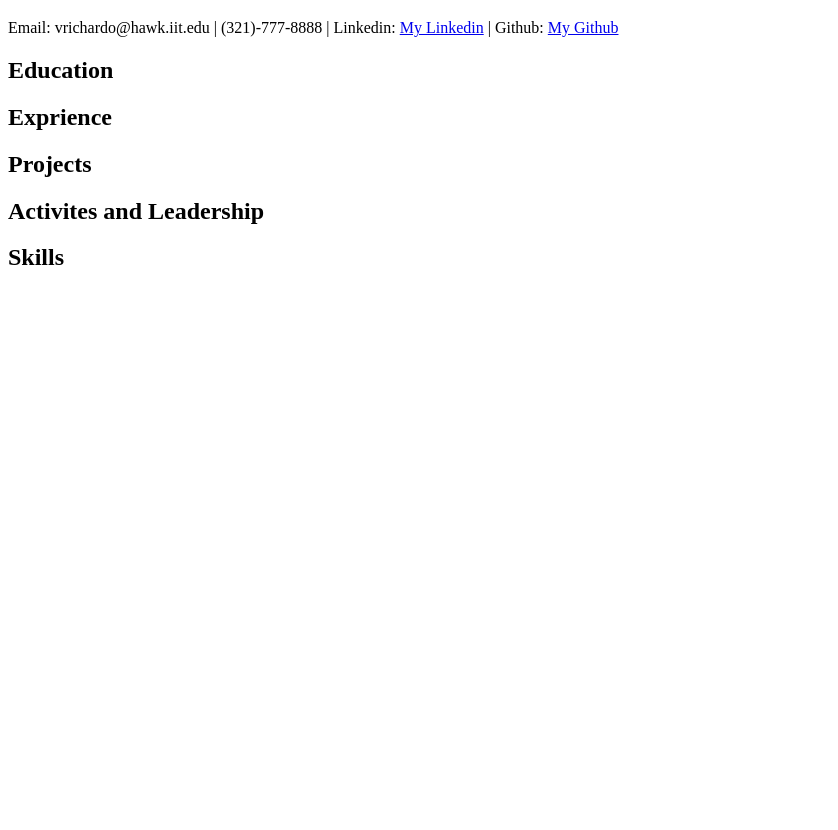
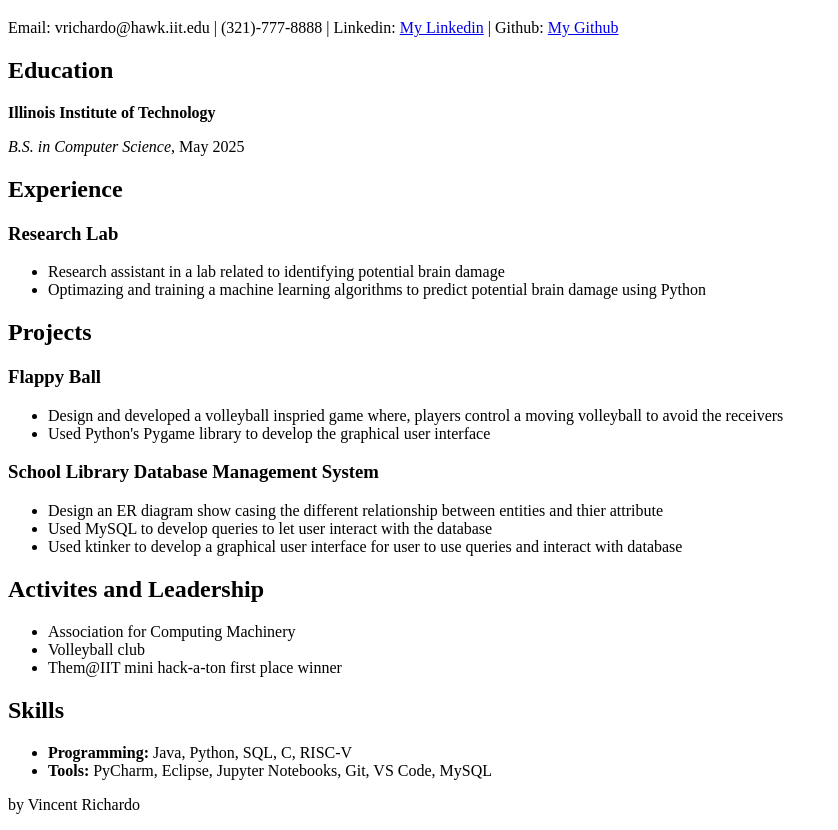
Before and after one commit to vrichardoIIT/ITMD361_Project1, a plain HTML site: page index.html in a window 1280 px wide. Shown: the part 113-943 px from the top of the page, without its empty margins (0-838 px from the left). Before the commit the page ends 800 px from the top, so only its background shows below. Drawn offline with Linux system fonts and the light colour scheme.

Commit message:
Resume ver 1

```diff
--- a/index.html
+++ b/index.html
@@ -7,18 +7,53 @@
 </head>
 
 <body>
+  <nav>
     <ul>
       <li></li>
       <li></li>
     </ul>
+  </nav>
+  <header>
   <h1>Vincent Richardo's Resume</h1>
-  <p>Email: vrichardo@hawk.iit.edu | (321)-777-8888 | Linkedin: <a href="https://www.linkedin.com/in/vincent-richardo">My Linkedin</a> | Github: <a href="https://github.com/vrichardoIIT">My Github</a>   </p>
+    <p>Email: vrichardo@hawk.iit.edu | (321)-777-8888 | Linkedin: <a href="https://www.linkedin.com/in/vincent-richardo">My Linkedin</a> | Github: <a href="https://github.com/vrichardoIIT">My Github</a></p>
+  </header>
+  <main>
     <h2>Education</h2>
-  <h2>Exprience</h2>
+      <p><Strong>Illinois Institute of Technology</Strong></p>
+      <p><em>B.S. in Computer Science</em>, May 2025</p>
+    <h2>Experience</h2>
+      <h3>Research Lab</h3>
+        <ul>
+          <li>Research assistant in a lab related to identifying potential brain damage</li>
+          <li>Optimazing and training a machine learning algorithms to predict potential brain damage using Python</li>
+        </ul>
     <h2>Projects</h2>
+      <h3>Flappy Ball</h3>
+        <ul>
+          <li>Design and developed a volleyball inspried game where, players control a moving volleyball to avoid the receivers</li>
+          <li>Used Python's Pygame library to develop the graphical user interface</li>
+        </ul>
+      <h3>School Library Database Management System</h3>
+        <ul>
+          <li>Design an ER diagram show casing the different relationship between entities and thier attribute</li>
+          <li>Used MySQL to develop queries to let user interact with the database</li>
+          <li>Used ktinker to develop a graphical user interface for user to use queries and interact with database</li>
+        </ul>
     <h2>Activites and Leadership</h2>
+      <ul>
+        <li>Association for Computing Machinery</li>
+        <li>Volleyball club</li>
+        <li>Them@IIT mini hack-a-ton first place winner</li>
+      </ul>
     <h2>Skills</h2>
-
+      <ul>
+        <li><strong>Programming:</strong> Java, Python, SQL, C, RISC-V </li>
+        <li><strong>Tools:</strong> PyCharm, Eclipse, Jupyter Notebooks, Git, VS Code, MySQL</li>
+      </ul>
+  </main>
+  <footer>
+    <p>by Vincent Richardo</p>
+  </footer>
 </body>
 
 </html>
```
Lines whose indentation alone changed are shown as unchanged.
